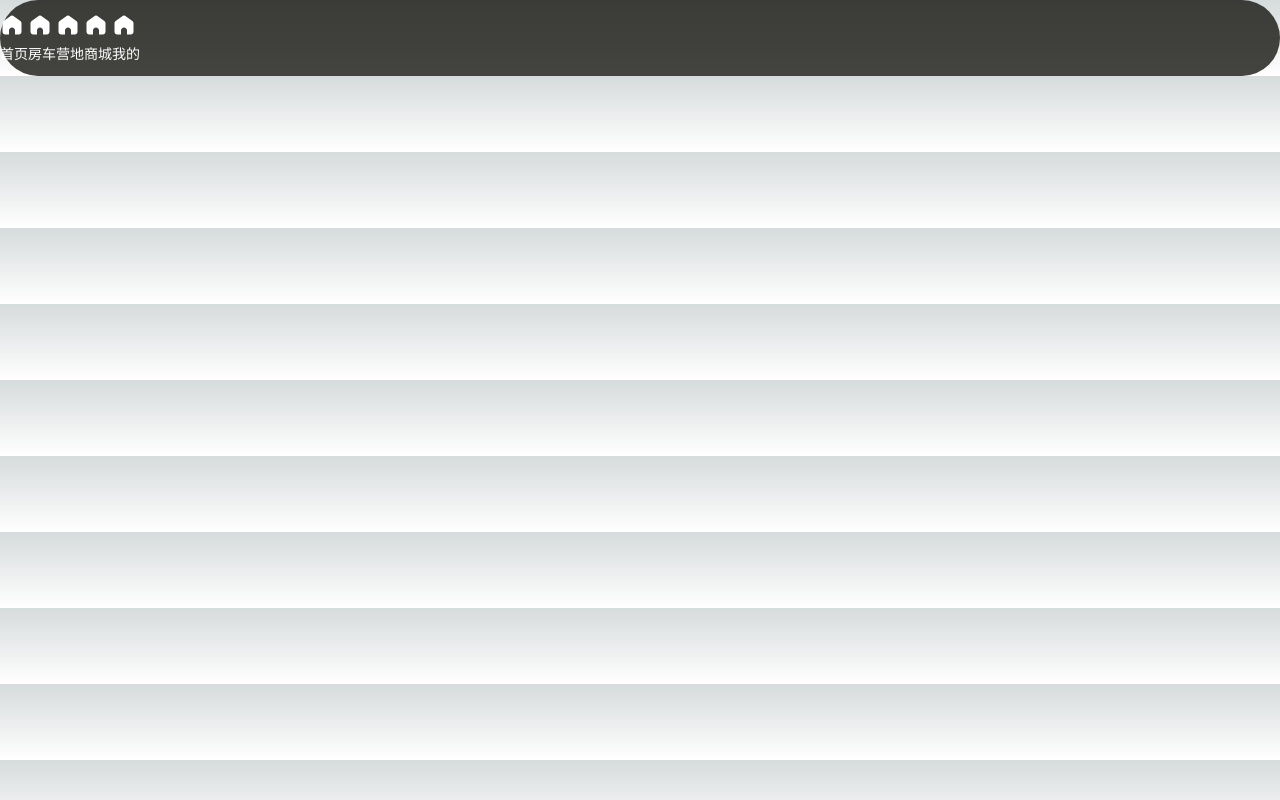
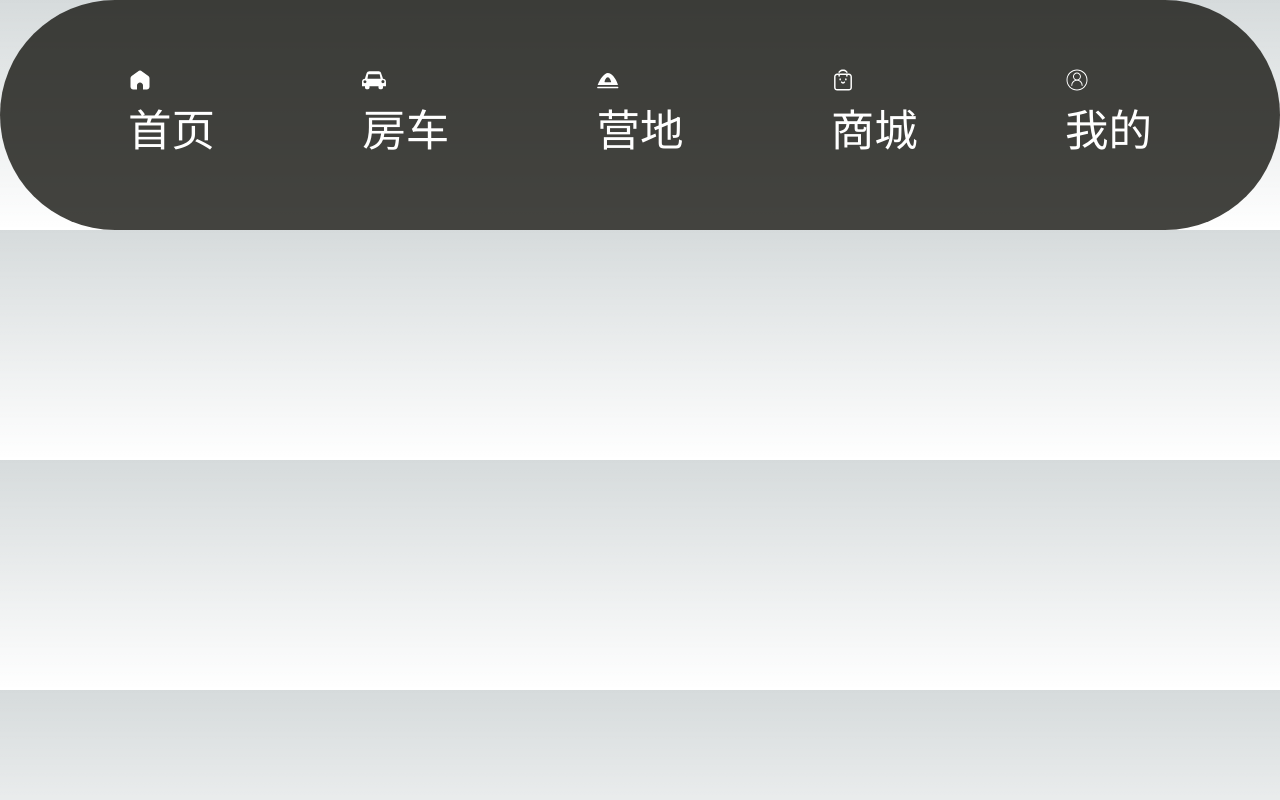
Before and after one commit to dandanDQ/dandanDQ.github.io, a Next.js app: page /components in a window 1280 px wide. Built offline with nearby package versions, Linux system fonts and the light colour scheme.

Commit message:
feat: nav bar.

```diff
--- a/app/components/NavBar.scss
+++ b/app/components/NavBar.scss
@@ -1,10 +1,13 @@
 .navbar-component {
     background-color: rgba(21, 21, 16, 0.8);
     backdrop-filter: blur();
-    border-radius: 38px;
+    border-radius: 9vw;
     display: flex;
     align-items: center;
-    height: 76px;
+    justify-content: space-between;
+    padding: 0 10vw;
+    height: 18vw;
+
     .item {
         .img {
             margin-bottom: 6px;
--- a/app/components/NavBar.tsx
+++ b/app/components/NavBar.tsx
@@ -5,10 +5,10 @@ export default function Navbar() {
   return (
     <div className="navbar-component">
         <NavButton name="首页" icon="/home.svg"/>
-        <NavButton name="房车" icon="/home.svg"/>
-        <NavButton name="营地" icon="/home.svg"/>
-        <NavButton name="商城" icon="/home.svg"/>
-        <NavButton name="我的" icon="/home.svg"/>
+        <NavButton name="房车" icon="/car.svg"/>
+        <NavButton name="营地" icon="/camp.svg"/>
+        <NavButton name="商城" icon="/mall.svg"/>
+        <NavButton name="我的" icon="/self_center.svg"/>
     </div>
   );
 }
--- a/app/components/NavButton.scss
+++ b/app/components/NavButton.scss
@@ -4,6 +4,6 @@
     }
     .title {
         color: #ffffff;
-        font-size: 14px;
+        font-size: 3.4vw;
     }
 }
```
Also changed, not shown: public/self_center.svg (added).
